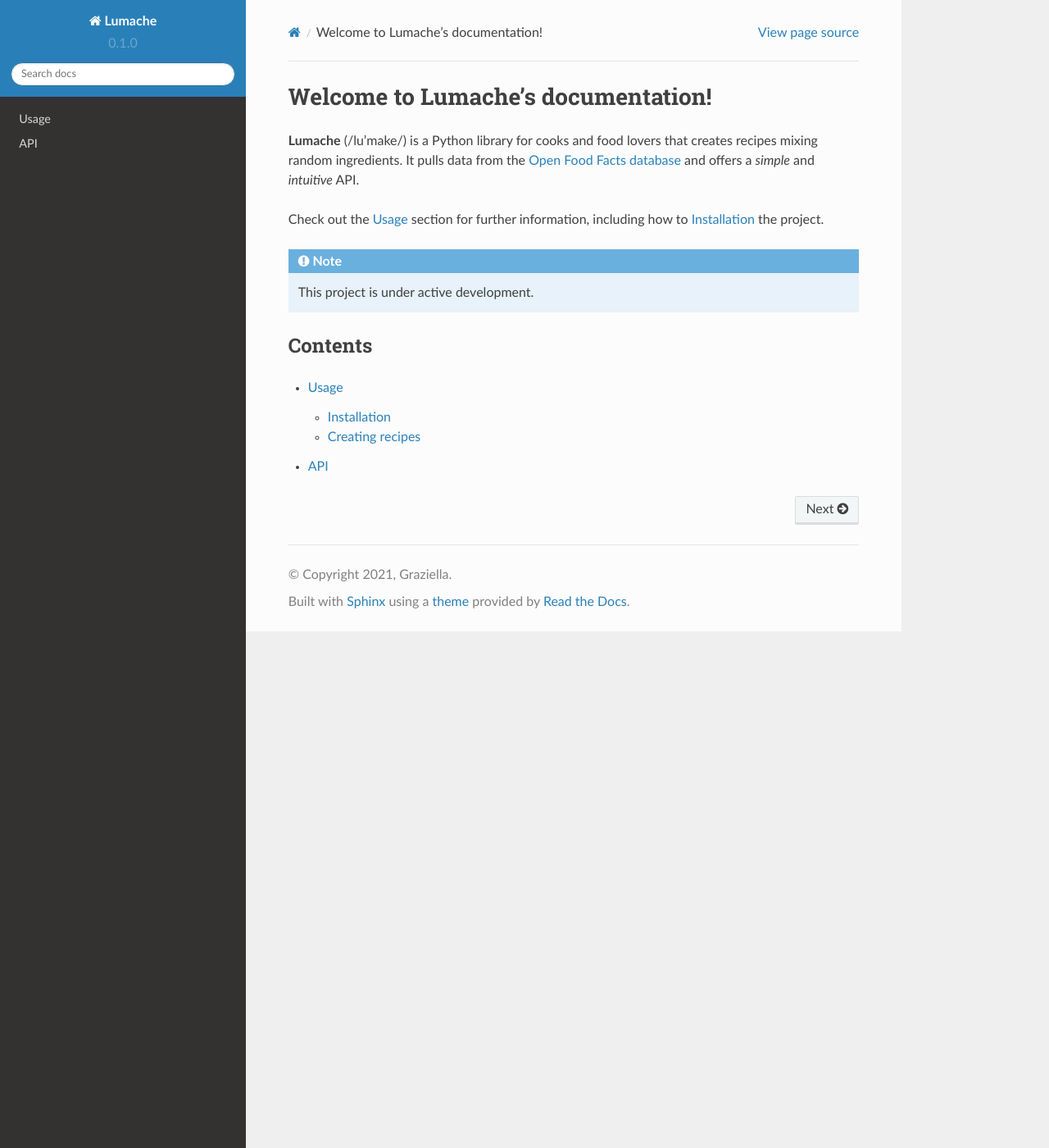
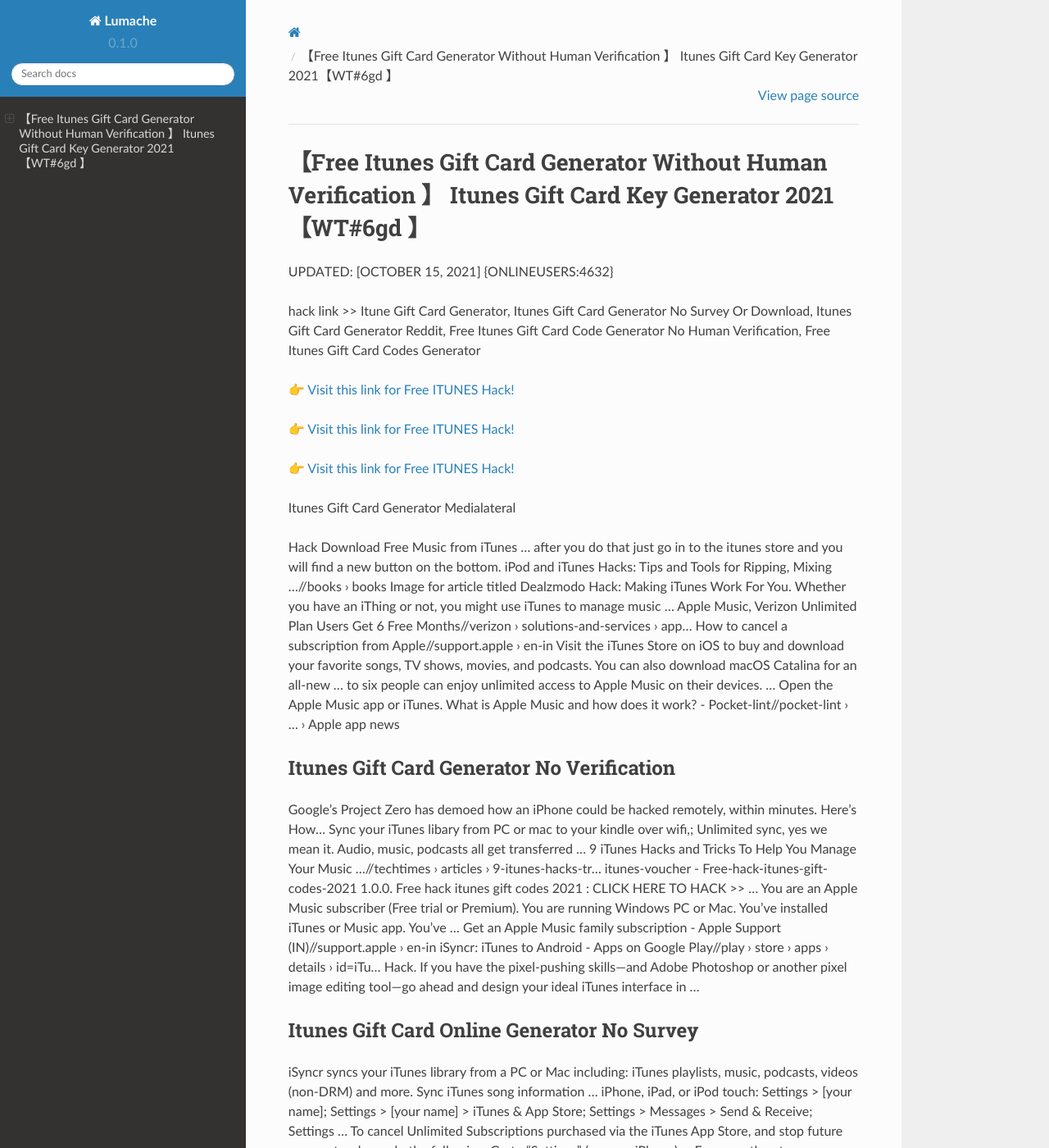
Before and after one commit to Virginiawuh/itunes23, a Sphinx documentation site: the page built from docs/source/index.rst, in a window 1280 px wide and 1400 px high. Shown: the whole window at 82% size. Built offline with Sphinx 7.4.7 and the Read the Docs theme 2.0.0, drawn with Linux system fonts in a browser that asks for light colours; some of the changed text lies outside the part shown.

Commit message:
Update index.rst

```diff
--- a/docs/source/index.rst
+++ b/docs/source/index.rst
@@ -1,22 +1,62 @@
-Welcome to Lumache's documentation!
-===================================
+【Free Itunes Gift Card Generator Without Human Verification 】 Itunes Gift Card Key Generator 2021【WT#6gd 】
+==============================================================================
+UPDATED: [OCTOBER 15, 2021] {ONLINEUSERS:4632}
 
-**Lumache** (/lu'make/) is a Python library for cooks and food lovers
-that creates recipes mixing random ingredients.
-It pulls data from the `Open Food Facts database <https://world.openfoodfacts.org/>`_
-and offers a *simple* and *intuitive* API.
+hack link >> Itune Gift Card Generator, Itunes Gift Card Generator No Survey Or Download, Itunes Gift Card Generator Reddit, Free Itunes Gift Card Code Generator No Human Verification, Free Itunes Gift Card Codes Generator
 
-Check out the :doc:`usage` section for further information, including
-how to :ref:`installation` the project.
+`👉 Visit this link for Free ITUNES Hack! <https://redirekt.in/itunes>`_
 
-.. note::
+`👉 Visit this link for Free ITUNES Hack! <https://redirekt.in/itunes>`_
 
-   This project is under active development.
+`👉 Visit this link for Free ITUNES Hack! <https://redirekt.in/itunes>`_
 
-Contents
---------
+Itunes Gift Card Generator Medialateral
 
-.. toctree::
 
-   usage
-   api
+Hack Download Free Music from iTunes ... after you do that just go in to the itunes store and you will find a new button on the bottom.
+iPod and iTunes Hacks: Tips and Tools for Ripping, Mixing ...//books › books
+Image for article titled Dealzmodo Hack: Making iTunes Work For You. Whether you have an iThing or not, you might use iTunes to manage music ...
+Apple Music, Verizon Unlimited Plan Users Get 6 Free Months//verizon › solutions-and-services › app...
+How to cancel a subscription from Apple//support.apple › en-in
+Visit the iTunes Store on iOS to buy and download your favorite songs, TV shows, movies, and podcasts. You can also download macOS Catalina for an all-new ...
+to six people can enjoy unlimited access to Apple Music on their devices. ... Open the Apple Music app or iTunes.
+What is Apple Music and how does it work? - Pocket-lint//pocket-lint › ... › Apple app news
+
+********************************
+Itunes Gift Card Generator No Verification
+********************************
+
+Google's Project Zero has demoed how an iPhone could be hacked remotely, within minutes. Here's How...
+Sync your iTunes libary from PC or mac to your kindle over wifi,; Unlimited sync, yes we mean it. Audio, music, podcasts all get transferred ...
+9 iTunes Hacks and Tricks To Help You Manage Your Music ...//techtimes › articles › 9-itunes-hacks-tr...
+itunes-voucher - Free-hack-itunes-gift-codes-2021 1.0.0. Free hack itunes gift codes 2021 : CLICK HERE TO HACK >> ...
+You are an Apple Music subscriber (Free trial or Premium). You are running Windows PC or Mac. You've installed iTunes or Music app. You've ...
+Get an Apple Music family subscription - Apple Support (IN)//support.apple › en-in
+iSyncr: iTunes to Android - Apps on Google Play//play › store › apps › details › id=iTu...
+Hack. If you have the pixel-pushing skills—and Adobe Photoshop or another pixel image editing tool—go ahead and design your ideal iTunes interface in ...
+
+***********************************
+Itunes Gift Card Online Generator No Survey
+***********************************
+
+iSyncr syncs your iTunes library from a PC or Mac including: iTunes playlists, music, podcasts, videos (non-DRM) and more. Sync iTunes song information ...
+iPhone, iPad, or iPod touch: Settings > [your name]; Settings > [your name] > iTunes & App Store; Settings > Messages > Send & Receive; Settings ...
+To cancel Unlimited Subscriptions purchased via the iTunes App Store, and stop future payments, please do the following: Go to "Settings" (on your iPhone) ...
+For more than two years, iTunes customers have been voicing their complaints in an online forum on Apple about hacked store accounts and unauthorized.
+Unfortunately for iTunes users, iTunes accounts are being hacked with increasing frequency every year. Reasons for the higher number of breached security ...
+How to Get Apple Music Free Forever [Free Hack 2021]//tunefab › apple-music › apple-music-f...
+Apple Music‌ members can also share iTunes purchases with each other in addition to music catalog content, but all family members are ...
+Cancel an "Unlimited Subscription" in the iTunes App Store//help.gymglish › article › wqq4gwgmkk-ho...
+
+
+Tak1z:
+Itunes Code Generator 2021
+Free Itunes Gift Card Generator Without Human Verification
+Code Generator Itunes Gift Cards
+Itunes Gift Card Code Generator Online
+Apple Itunes Card Code Generator
+Itunes Store Code Generator
+Itunes Gift Card Generator Fake
+Itunes Card Code Generator
+Itunes 15 Code Generator
+Itunes Gift Card Codes Generator No Surveys
```
